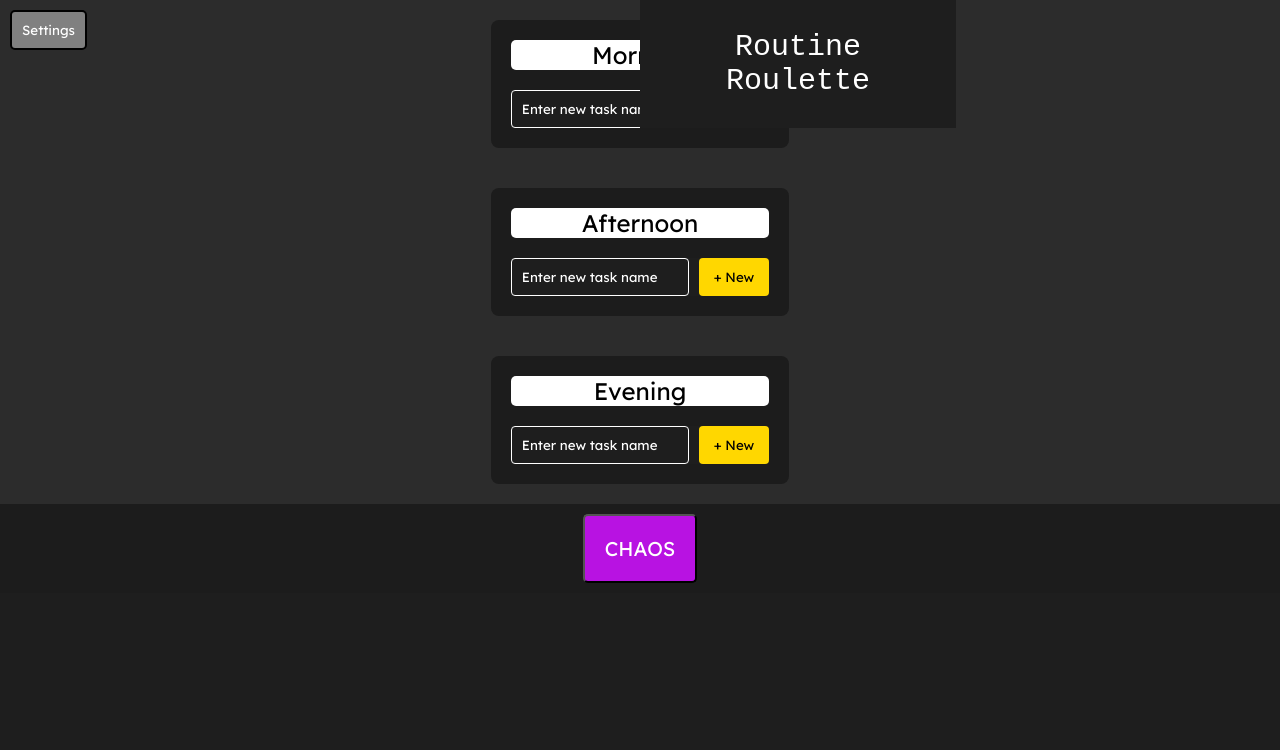
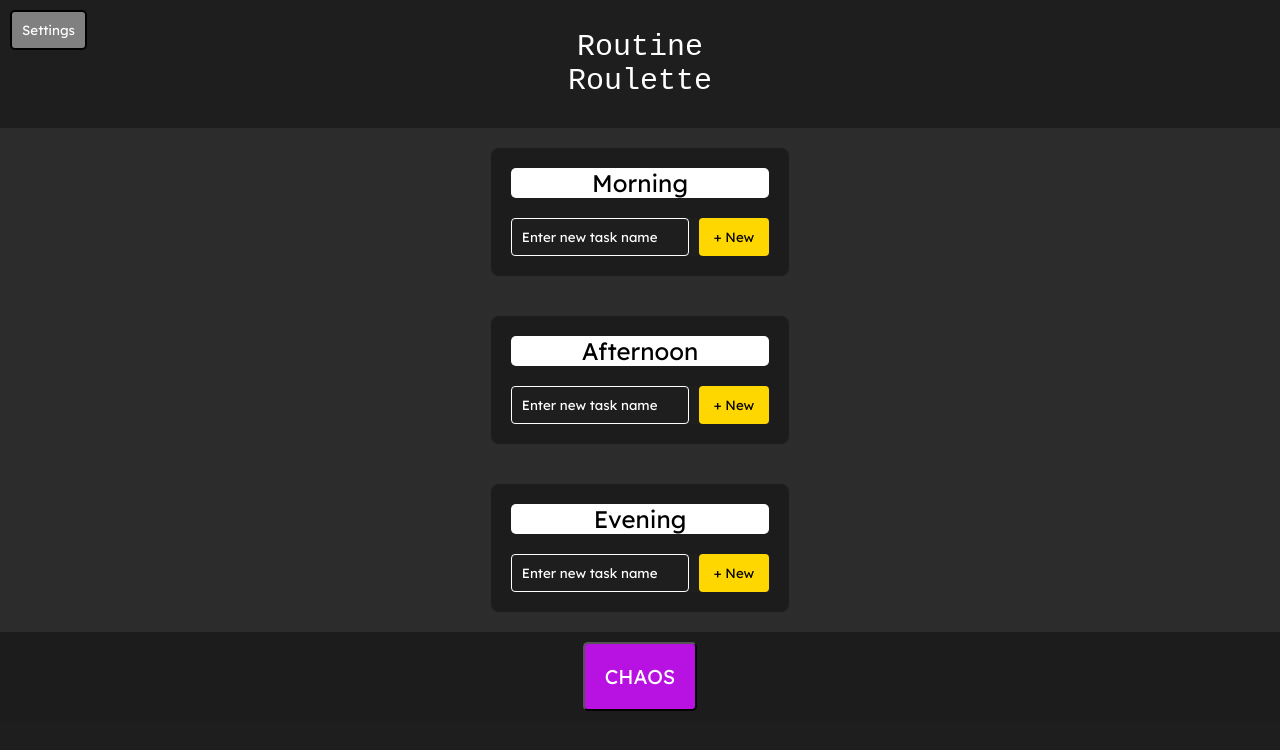
Before and after one commit to PaulP1406/Systemhacks-Routine-Roulette, a React (Create React App) app in the folder my-app/: page / in a window 1280 px wide. Shown: the top 750 px of the page. Built offline with nearby package versions, Linux system fonts and the light colour scheme.

Commit message:
fixed css

```diff
--- a/my-app/package.json
+++ b/my-app/package.json
@@ -9,7 +9,7 @@
     "react": "^18.2.0",
     "react-beautiful-dnd": "^13.1.1",
     "react-dom": "^18.2.0",
-    "react-scripts": "5.0.1",
+    "react-scripts": "^5.0.1",
     "web-vitals": "^2.1.4"
   },
   "scripts": {
--- a/my-app/src/Nav.css
+++ b/my-app/src/Nav.css
@@ -21,9 +21,6 @@
     padding: 30px;
     margin: auto;
     text-align: center;
-    position: absolute;
-    top: 0%;
-    left: 50%;
 }
 
 .configBtn {
```
Also changed, not shown: 1 other file (tests, documents, lock files or other folders).
